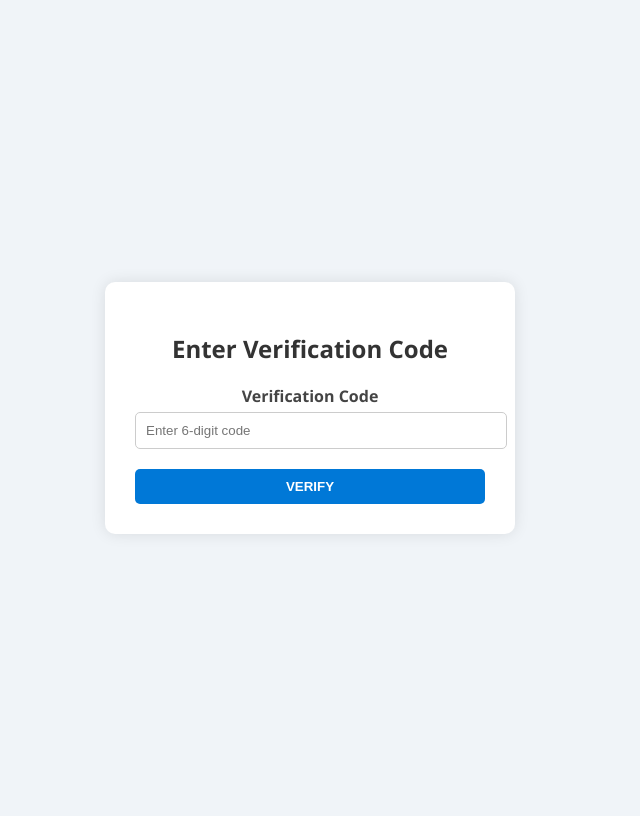
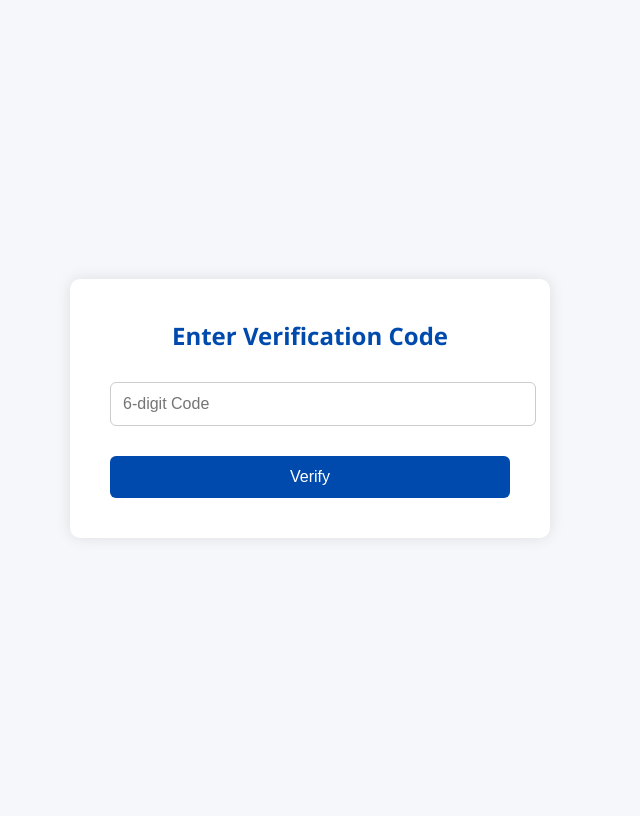
Before and after one commit to Stormie101/student-disciplinary-record-ms, a PHP site: page /backN/verify_code.php in a window 1280 px wide. Shown: the whole page, without its empty margins (330-970 px from the left). Run offline with PHP 8.4, Linux system fonts and the light colour scheme.

Commit message:
new update

```diff
--- a/backN/verify_code.php
+++ b/backN/verify_code.php
@@ -1,78 +1,136 @@
 <?php
 session_start();
+require '../db_connects.php';
+
+$step = 'verify'; // default step
+$error = '';
+
+// ✅ Step 1: Verify code
+if ($_SERVER['REQUEST_METHOD'] === 'POST' && isset($_POST['code'])) {
+  $enteredCode = trim($_POST['code']);
+  if ($enteredCode == $_SESSION['verification_code']) {
+    $step = 'reset';
+  } else {
+    $error = "Invalid verification code.";
+  }
+}
+
+// ✅ Step 2: Reset password
+if ($_SERVER['REQUEST_METHOD'] === 'POST' && isset($_POST['password'])) {
+  $password = $_POST['password'];
+  $confirm = $_POST['confirm_password'];
+
+  if ($password !== $confirm) {
+    $error = "Passwords do not match.";
+    $step = 'reset';
+  } else {
+    $hashed = password_hash($password, PASSWORD_DEFAULT);
+
+    if ($_SESSION['reset_role'] === 'Admin') {
+      $id = $_SESSION['reset_userID'];
+      $stmt = $conn->prepare("UPDATE users SET passwordHash = ? WHERE userID = ?");
+      $stmt->bind_param("si", $hashed, $id);
+    } else {
+      $id = $_SESSION['reset_studentID'];
+      $stmt = $conn->prepare("UPDATE students SET password = ? WHERE studentID = ?");
+      $stmt->bind_param("si", $hashed, $id);
+    }
+
+    $stmt->execute();
+    session_destroy();
+    echo "<script>alert('Password reset successful'); window.location.href='../index.html';</script>";
+    exit;
+  }
+}
 ?>
 
 <!DOCTYPE html>
 <html lang="en">
 <head>
-  <meta charset="UTF-8">
-  <title>Verify Code – UPTM</title>
+  <meta charset="UTF-8" />
+  <title>Verify Code & Reset Password</title>
   <style>
     body {
-  font-family: 'Segoe UI', sans-serif;
-  background-color: #f0f4f8;
+      font-family: "Segoe UI", Tahoma, Geneva, Verdana, sans-serif;
+      background-color: #f5f7fa;
       display: flex;
       justify-content: center;
       align-items: center;
       height: 100vh;
     }
 
-.verify-container {
-  background-color: white;
-  padding: 30px;
+    .container {
+      background-color: #fff;
+      padding: 40px;
       border-radius: 10px;
       box-shadow: 0 0 15px rgba(0,0,0,0.1);
-  width: 350px;
+      width: 100%;
+      max-width: 400px;
       text-align: center;
     }
 
-h2 {
+    .title {
+      font-size: 24px;
+      font-weight: bold;
       margin-bottom: 20px;
-  color: #333;
+      color: #004aad;
     }
 
-label {
-  display: block;
-  margin-top: 15px;
-  font-weight: bold;
-  color: #444;
+    input[type="text"],
+    input[type="password"] {
+      width: 100%;
+      padding: 12px;
+      margin: 10px 0;
+      border: 1px solid #ccc;
+      border-radius: 6px;
+      font-size: 16px;
     }
 
-input[type="text"] {
+    .btn {
+      background-color: #004aad;
+      color: white;
+      padding: 12px;
       width: 100%;
-  padding: 10px;
-  margin-top: 5px;
-  border: 1px solid #ccc;
-  border-radius: 5px;
+      border: none;
+      border-radius: 6px;
+      font-size: 16px;
+      cursor: pointer;
+      margin-top: 20px;
     }
 
-button {
-  width: 100%;
-  padding: 10px;
-  margin-top: 20px;
-  background-color: #0078D7;
-  color: white;
-  border: none;
-  border-radius: 5px;
-  font-weight: bold;
-  cursor: pointer;
+    .btn:hover {
+      background-color: #003080;
     }
 
-button:hover {
-  background-color: #005fa3;
+    .error {
+      color: red;
+      font-weight: bold;
+      margin-bottom: 15px;
     }
-
   </style>
 </head>
 <body>
-  <div class="verify-container">
-    <h2>Enter Verification Code</h2>
-    <form action="check_code.php" method="POST">
-      <label for="code">Verification Code</label>
-      <input type="text" id="code" name="code" placeholder="Enter 6-digit code" required>
+  <div class="container">
+    <div class="title">
+      <?= $step === 'verify' ? 'Enter Verification Code' : 'Reset Your Password' ?>
+    </div>
 
-      <button type="submit">VERIFY</button>
+    <?php if ($error): ?>
+      <div class="error"><?= $error ?></div>
+    <?php endif; ?>
+
+    <?php if ($step === 'verify'): ?>
+      <form method="POST">
+        <input type="text" name="code" placeholder="6-digit Code" required />
+        <button type="submit" class="btn">Verify</button>
       </form>
+    <?php else: ?>
+      <form method="POST">
+        <input type="password" name="password" placeholder="New Password" required />
+        <input type="password" name="confirm_password" placeholder="Confirm Password" required />
+        <button type="submit" class="btn">Reset Password</button>
+      </form>
+    <?php endif; ?>
   </div>
 </body>
 </html>
```
Also changed, not shown: backN/send_verification.php (+29 -12 lines). Lines whose indentation alone changed are shown as unchanged.
